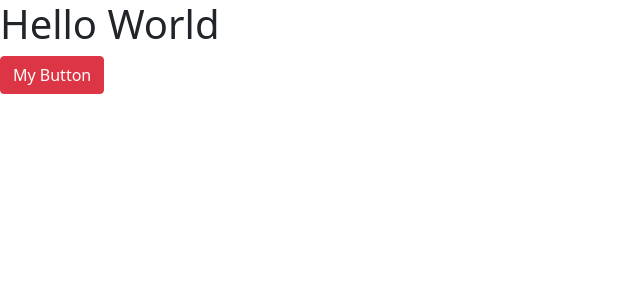
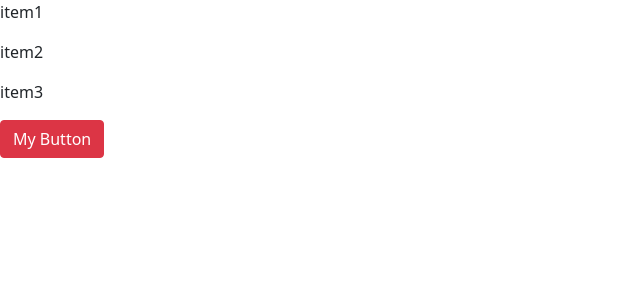
Before and after one commit to kicbar/covidApp, a Django app: page / in a window 1280 px wide. Shown: the top 300 px of the page, without its empty margins (0-640 px from the left). Run offline with Django 3.2, Linux system fonts and the light colour scheme.

Commit message:
pass variables into template - test

```diff
--- a/covidapp/views.py
+++ b/covidapp/views.py
@@ -2,4 +2,6 @@ from django.shortcuts import render
 
 # Create your views here.
 def helloworldview(request):
-     return render(request, 'helloworld.html')
+    mylistitems = ['item1', 'item2', 'item3']
+    context = {'mylistitems': mylistitems}
+    return render(request, 'helloworld.html', context)
--- a/templates/helloworld.html
+++ b/templates/helloworld.html
@@ -5,7 +5,9 @@
     <link href="https://cdn.jsdelivr.net/npm/bootstrap@5.0.0-beta1/dist/css/bootstrap.min.css" rel="stylesheet" integrity="sha384-giJF6kkoqNQ00vy+HMDP7azOuL0xtbfIcaT9wjKHr8RbDVddVHyTfAAsrekwKmP1" crossorigin="anonymous">
 </head>
 <body>
-    <h1>Hello World</h1>
+    {% for mylistitem in mylistitems %}
+    <p>{{mylistitem}}</p>
+    {%endfor%}
     <a href="" class="btn btn-danger">My Button</a>
 </body>
 </html>
```
